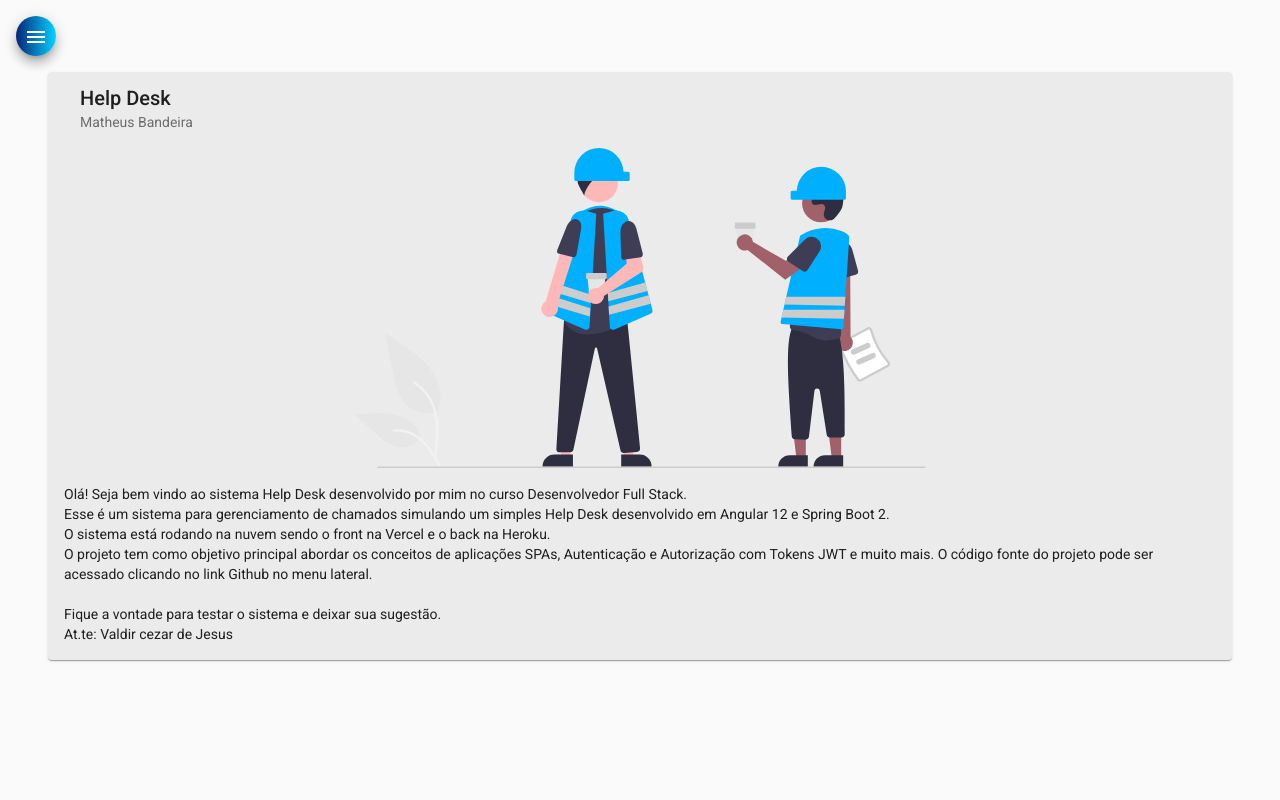
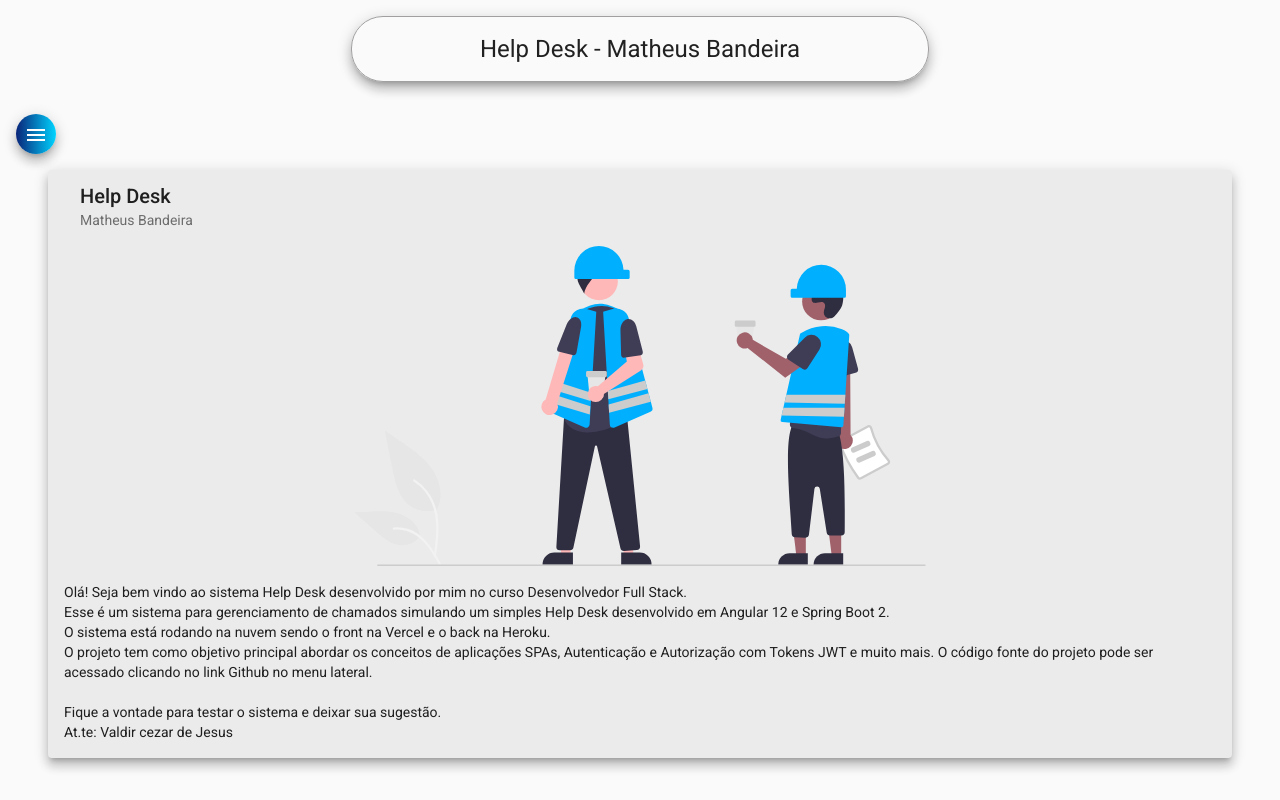
Before and after one commit to Matheus-Bandeira/helpdesk-ui, an Angular app: page /home in a window 1280 px wide. Built offline with nearby package versions, Linux system fonts and the light colour scheme.

Commit message:
html e css para header

```diff
--- a/src/app/app.module.ts
+++ b/src/app/app.module.ts
@@ -30,12 +30,14 @@ import { MatCardModule } from '@angular/material/card';
 // Componetes do Projeto
 import { NavComponent } from './components/nav/nav.component';
 import { HomeComponent } from './components/home/home.component';
+import { HeaderComponent } from './components/header/header.component';
 
 @NgModule({
   declarations: [
     AppComponent,
     NavComponent,
-    HomeComponent
+    HomeComponent,
+    HeaderComponent
   ],
   imports: [
     BrowserModule,
--- /dev/null
+++ b/src/app/components/header/header.component.css
@@ -0,0 +1,12 @@
+.container {
+    display: flex;
+    align-items: center;
+    justify-content: center;
+}
+
+h1 {
+    margin-top: 1rem;
+    border: 1px solid rgb(161, 159, 159);
+    padding: 1rem 10%;
+    border-radius: 2rem;
+}
--- /dev/null
+++ b/src/app/components/header/header.component.html
@@ -0,0 +1,3 @@
+<div class="container">
+    <h1 class="mat-elevation-z8">Help Desk - Matheus Bandeira</h1>
+</div>
--- /dev/null
+++ b/src/app/components/header/header.component.ts
@@ -0,0 +1,15 @@
+import { Component, OnInit } from '@angular/core';
+
+@Component({
+  selector: 'app-header',
+  templateUrl: './header.component.html',
+  styleUrls: ['./header.component.css']
+})
+export class HeaderComponent implements OnInit {
+
+  constructor() { }
+
+  ngOnInit(): void {
+  }
+
+}
--- a/src/app/components/home/home.component.html
+++ b/src/app/components/home/home.component.html
@@ -1,4 +1,4 @@
-<mat-card class="card">
+<mat-card class="card mat-elevation-z8">
     <mat-card-header>
 
       <mat-card-title>Help Desk</mat-card-title>
--- a/src/app/components/nav/nav.component.html
+++ b/src/app/components/nav/nav.component.html
@@ -2,7 +2,7 @@
     <mat-drawer #drawer class="sidenav" mode="side">
       <img src="assets/img/side-image.svg" alt="imagem de navegação">
       <mat-nav-list class="nav-list">
-        <a mat-list-item routerLink="/">
+        <a mat-list-item routerLink="home">
             <i class="material-icons">home</i>
             Home
         </a>
@@ -30,6 +30,7 @@
     </mat-drawer>
 
     <div class="sidenav-content">
+      <app-header></app-header>
       <button class="menu mat-elevation-z8" (click)="drawer.toggle()" mat-icon-button>
         <mat-icon>menu</mat-icon>
       </button>
```
